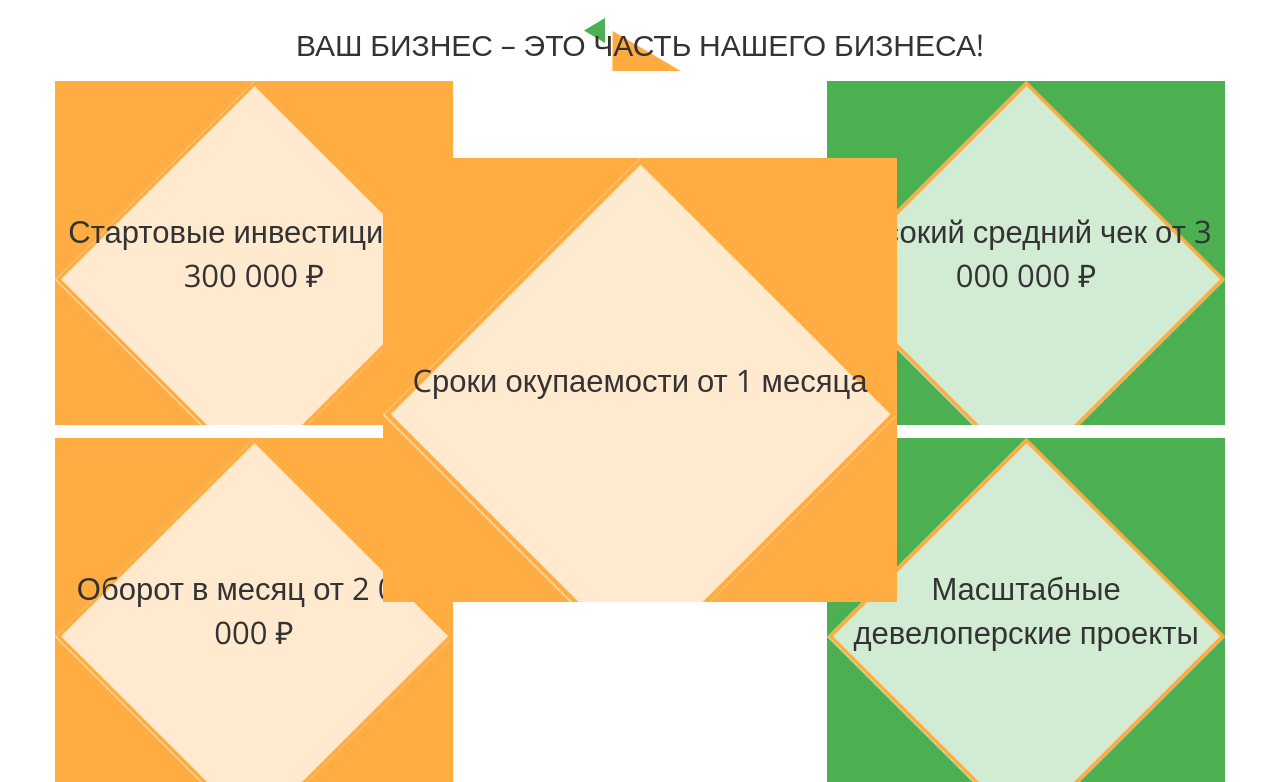
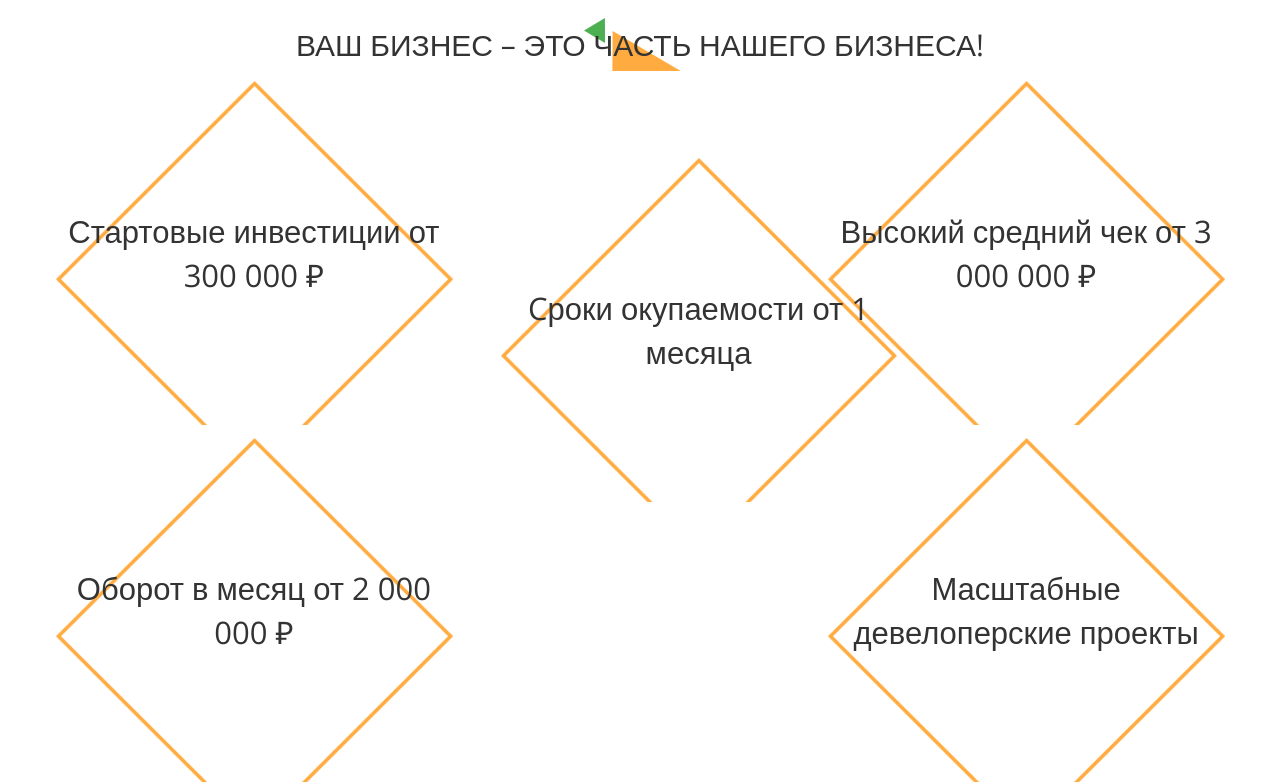
Before and after one commit to den3240/rddp.ru, a plain HTML site: page index.html in a window 1280 px wide. Shown: the part 2805-3587 px from the top of the page. Drawn offline with nearby package versions, Linux system fonts and the light colour scheme.

Commit message:
advantages

```diff
--- a/style.css
+++ b/style.css
@@ -254,8 +254,9 @@ nav li a:hover {
 	 	position: relative;
 	 }
 
-	.advantages__item {
+	.advantages .advantages__item {
 		display: block;
+		background-color: transparent;
 		background-image: url(img/advantages.png);
 		background-repeat: no-repeat;
 		background-size: cover;
```
